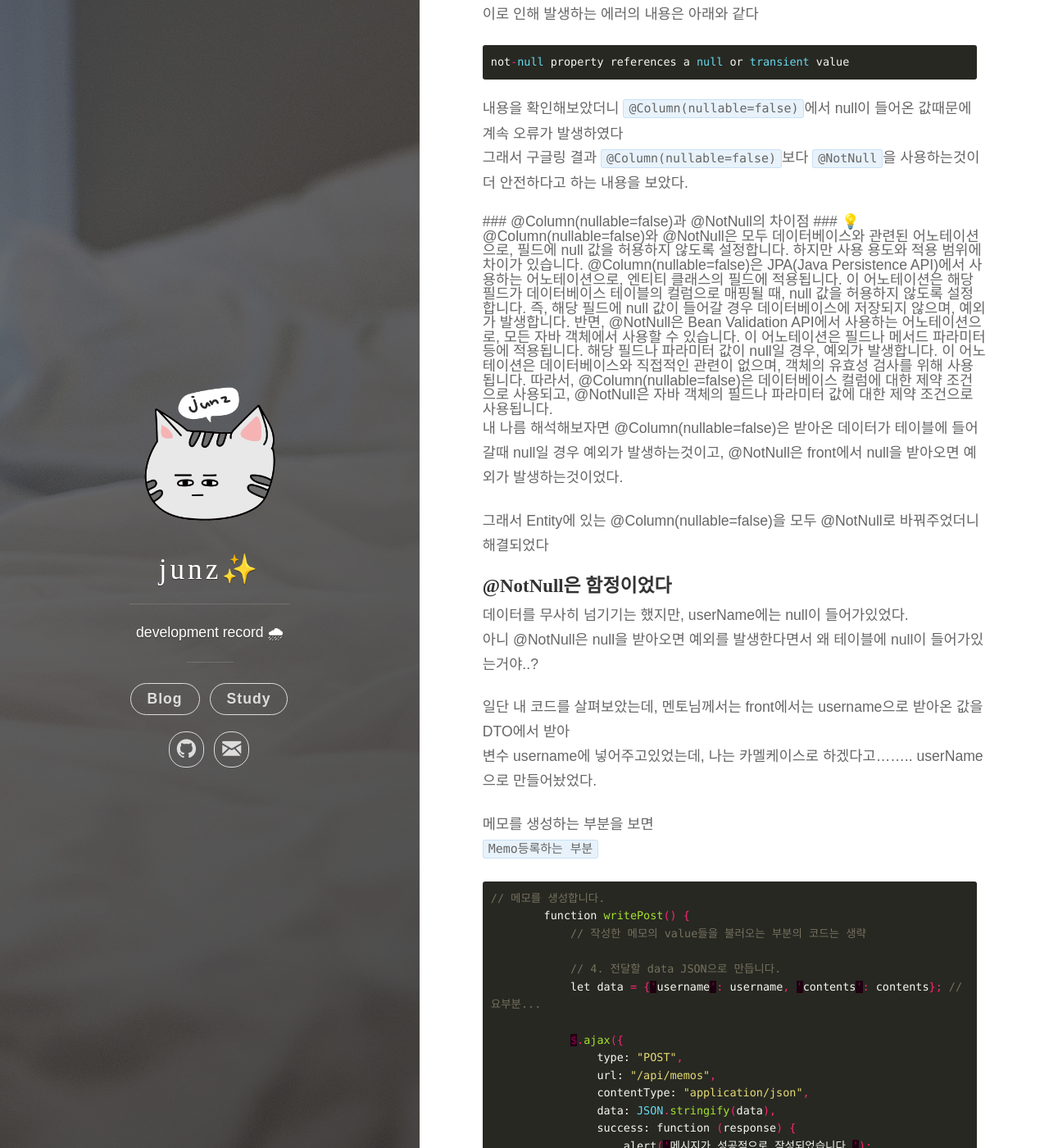
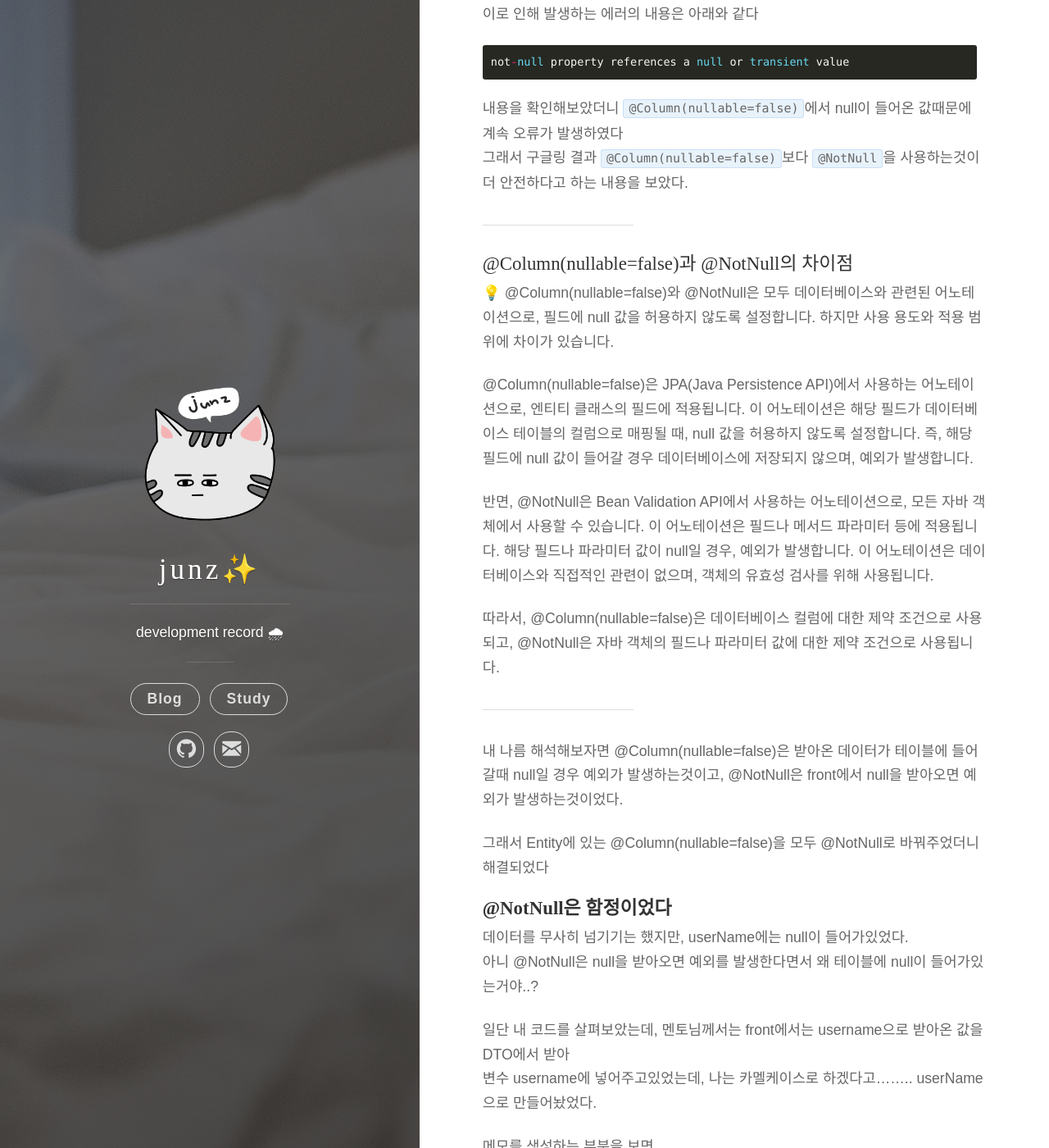
Before and after one commit to kim-junz/kim-junz.github.io, a Jekyll site: the page built from _posts/2023/2023-03-01-2023.02.28 TIL.md, in a window 1280 px wide and 1400 px high, scrolled down 1532 px. Shown: the whole window at 82% size. Built offline with Jekyll 4.4.1, drawn with Linux system fonts in a browser that asks for light colours; some web fonts are replaced.

Commit message:
Update 2023-03-01-2023.02.28 TIL.md

```diff
--- a/_posts/2023/2023-03-01-2023.02.28 TIL.md
+++ b/_posts/2023/2023-03-01-2023.02.28 TIL.md
@@ -59,8 +59,9 @@ not-null property references a null or transient value
 내용을 확인해보았더니 `@Column(nullable=false)`에서 null이 들어온 값때문에 계속 오류가 발생하였다
 그래서 구글링 결과 `@Column(nullable=false)`보다 `@NotNull`을 사용하는것이 더 안전하다고 하는 내용을 보았다.
 
-<aside>
-### @Column(nullable=false)과 @NotNull의 차이점 ###
+---
+
+##### @Column(nullable=false)과 @NotNull의 차이점
 
 💡 @Column(nullable=false)와 @NotNull은 모두 데이터베이스와 관련된 어노테이션으로, 필드에 null 값을 허용하지 않도록 설정합니다. 하지만 사용 용도와 적용 범위에 차이가 있습니다.
 
@@ -70,7 +71,7 @@ not-null property references a null or transient value
 
 따라서, @Column(nullable=false)은 데이터베이스 컬럼에 대한 제약 조건으로 사용되고, @NotNull은 자바 객체의 필드나 파라미터 값에 대한 제약 조건으로 사용됩니다.
 
-</aside>
+---
 
 내 나름 해석해보자면 @Column(nullable=false)은 받아온 데이터가 테이블에 들어갈때 null일 경우 예외가 발생하는것이고, @NotNull은 front에서 null을 받아오면 예외가 발생하는것이었다.
 
```
Also changed, not shown: other parts of _posts/2023/2023-03-01-2023.02.28 TIL.md (+2 -2 lines).
